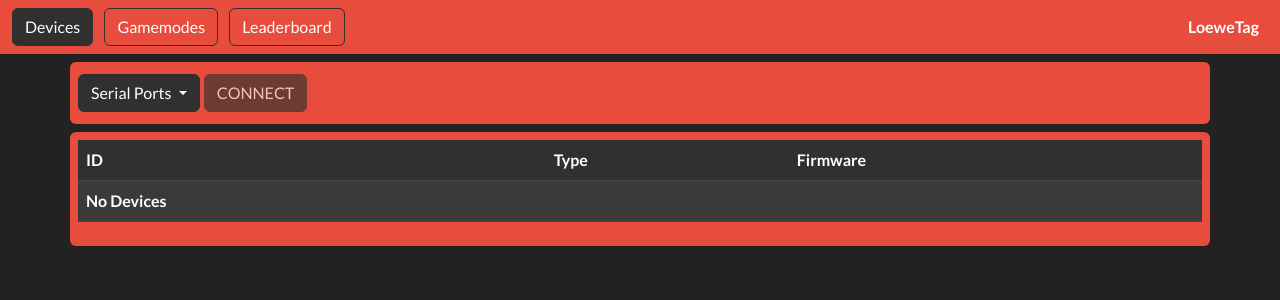
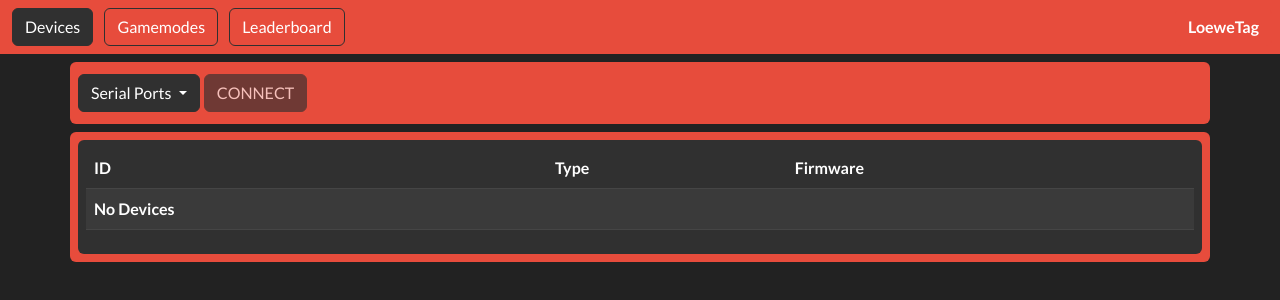
Before and after one commit to Loewe111/LoeweTag-Server, a website: page ui/index.html in a window 1280 px wide. Drawn offline with nearby package versions, Linux system fonts and the light colour scheme.

Commit message:
rounded table

```diff
--- a/ui/index.html
+++ b/ui/index.html
@@ -32,6 +32,7 @@
     </div>
 
     <div class="container rounded bg-danger p-2 my-2">
+      <div class="p-2 rounded bg-dark">
         <table class="table table-striped table-dark">
           <thead>
             <th>ID</th>
@@ -46,6 +47,8 @@
             <th></th>
           </tbody>
         </table>
+
+      </div>
     </div>
 
     <!-- Load script -->
```
Lines whose indentation alone changed are shown as unchanged.
